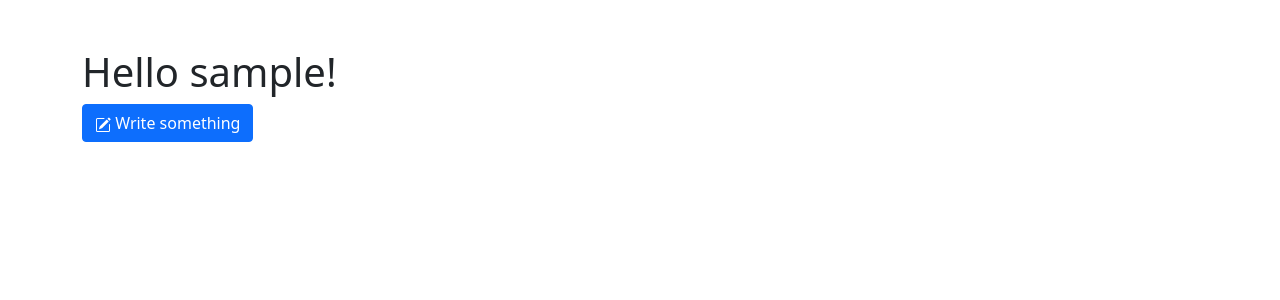
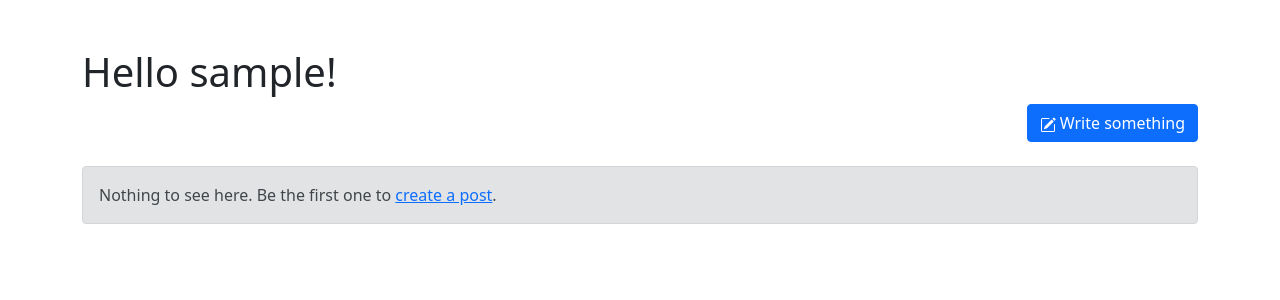
Before and after one commit to Jackbaklava/Flakome, a Flask app: page / in a window 1280 px wide. Shown: the part 56-356 px from the top of the page. Run offline with Flask 2, Linux system fonts and the light colour scheme; the visitor is signed in with stand-in values (Sample User, id 1); data comes from the database, SQL or seed files in the repository; data that the repository does not hold is empty.

Commit message:
Create post button now aligned on right side and message shown if no posts exist.

```diff
--- a/website/static/style.css
+++ b/website/static/style.css
@@ -1,3 +1,11 @@
 .btn-cancel {
     margin-right: 5px;
 }
+
+.btn-create-post {
+    float: right;
+}
+
+.btn-create-post + div {
+    clear: both;
+}
--- a/website/templates/base.html
+++ b/website/templates/base.html
@@ -50,9 +50,7 @@
     </nav>
 
     {% with messages = get_flashed_messages(with_categories=true) %}
-        {% if messages %}
         {% for category, msg in messages %}
-
             {% if category == "success" %}
                 <div class="alert alert-success alert-dismissible fade show" role="alert">
                     {{ msg }}
@@ -67,7 +65,6 @@
             {% endif %}
 
         {% endfor %}
-        {% endif %}
     {% endwith %}
 
     <div class="container mt-5">
--- a/website/templates/home.html
+++ b/website/templates/home.html
@@ -5,7 +5,7 @@
 {% block content %}
 <h1>Hello {{ current_user.username }}!</h1>
 
-<button class="btn btn-primary" onclick="redirect('/create-post?title=&body=')">
+<button class="btn btn-primary btn-create-post mb-4" onclick="redirect('/create-post?title=&body=')">
     <svg xmlns="http://www.w3.org/2000/svg" width="16" height="16" fill="currentColor" class="bi bi-pencil-square" viewBox="0 0 16 16">
         <path d="M15.502 1.94a.5.5 0 0 1 0 .706L14.459 3.69l-2-2L13.502.646a.5.5 0 0 1 .707 0l1.293 1.293zm-1.75 2.456-2-2L4.939 9.21a.5.5 0 0 0-.121.196l-.805 2.414a.25.25 0 0 0 .316.316l2.414-.805a.5.5 0 0 0 .196-.12l6.813-6.814z"/>
         <path fill-rule="evenodd" d="M1 13.5A1.5 1.5 0 0 0 2.5 15h11a1.5 1.5 0 0 0 1.5-1.5v-6a.5.5 0 0 0-1 0v6a.5.5 0 0 1-.5.5h-11a.5.5 0 0 1-.5-.5v-11a.5.5 0 0 1 .5-.5H9a.5.5 0 0 0 0-1H2.5A1.5 1.5 0 0 0 1 2.5v11z"/>
@@ -13,5 +13,10 @@
     Write something
 </button>
 
+{% if current_user.posts|length == 0 %}
+    <div class="alert alert-secondary" role="alert">
+        Nothing to see here. Be the first one to <a href="/create-post?title=&body=">create a post</a>.
+    </div>
+{% endif %}
 
 {% endblock %}
```
Also changed, not shown: website/static/index.js (line endings or trailing spaces). Lines whose indentation alone changed are shown as unchanged.
